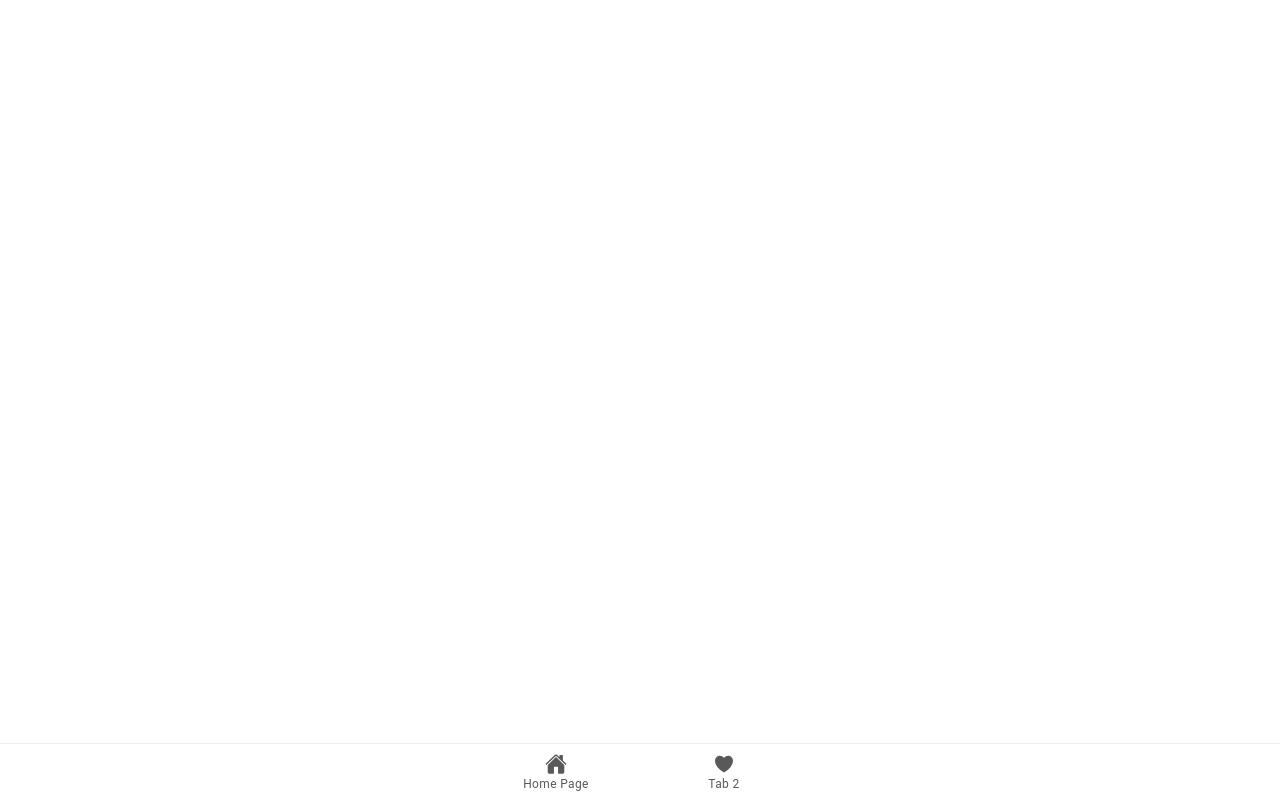
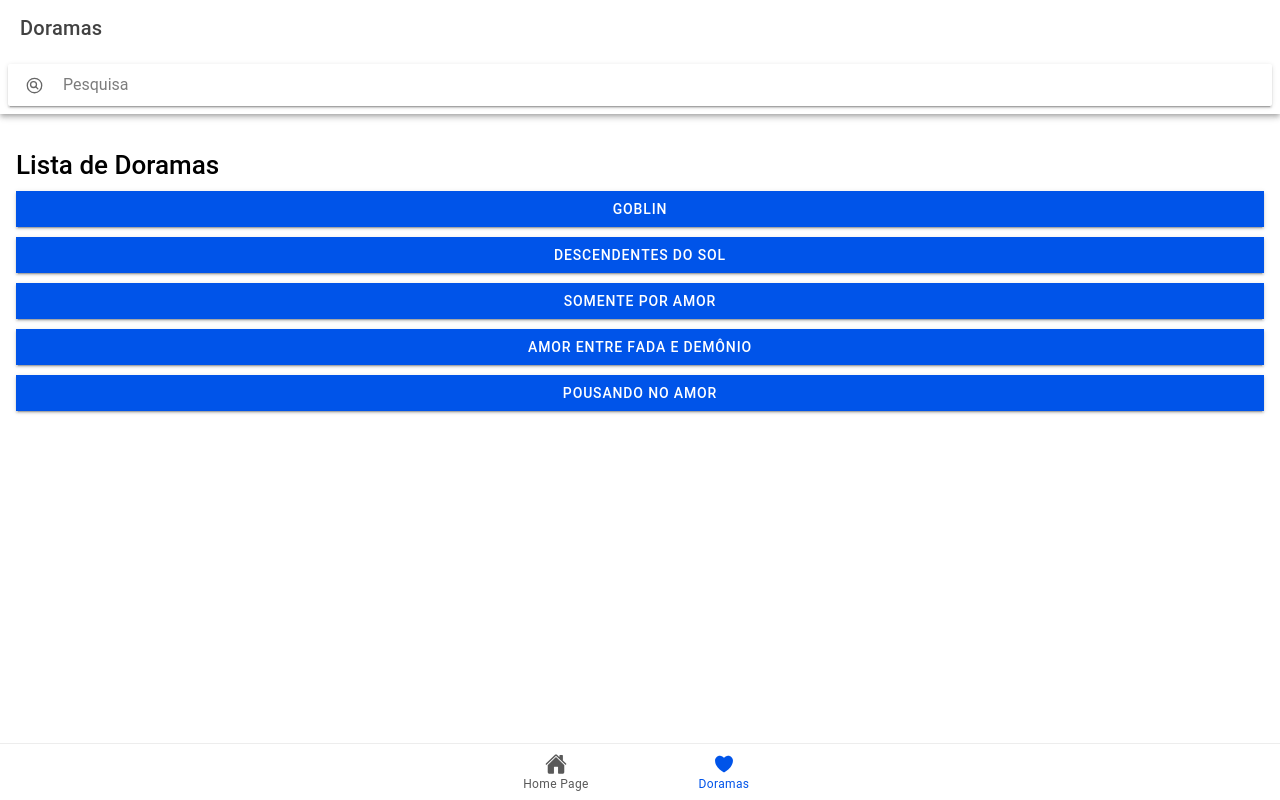
Before and after one commit to amanda-sato/ionic-frontend, a React (Vite) app: page /doramas in a window 1280 px wide. Built offline with nearby package versions, Linux system fonts and the light colour scheme.

Commit message:
feat: Melhora nomes e adiciona o search

```diff
--- a/src/App.tsx
+++ b/src/App.tsx
@@ -12,8 +12,8 @@ import {
 import { IonReactRouter } from '@ionic/react-router';
 import { car, heart, home } from 'ionicons/icons';
 import Tab1 from './pages/Tab1';
-import Tab2 from './pages/Tab2';
-import Tab3 from './pages/Tab3';
+import DoramaList from './pages/DoramaList';
+import DoramaDetail from './pages/DoramaDetail';
 
 /* Core CSS required for Ionic components to work properly */
 import '@ionic/react/css/core.css';
@@ -47,11 +47,11 @@ const App: React.FC = () => (
           <Route exact path="/tab1">
             <Tab1 />
           </Route>
-          <Route exact path="/tab2">
-            <Tab2 />
+          <Route exact path="/doramas">
+            <DoramaList />
           </Route>
-          <Route exact path="/tab2/tab3/:productId">
-            <Tab3 />
+          <Route exact path="/doramas/detail/:productId">
+            <DoramaDetail />
           </Route>
           <Route exact path="/">
             <Redirect to="/tab1" />
@@ -62,9 +62,9 @@ const App: React.FC = () => (
             <IonIcon aria-hidden="true" icon={home} />
             <IonLabel>Home Page</IonLabel>
           </IonTabButton>
-          <IonTabButton tab="tab2" href="/tab2">
+          <IonTabButton tab="doramas" href="/doramas">
             <IonIcon aria-hidden="true" icon={heart} />
-            <IonLabel>Tab 2</IonLabel>
+            <IonLabel>Doramas</IonLabel>
           </IonTabButton>
         </IonTabBar>
       </IonTabs>
--- a/src/pages/Tab3.tsx
+++ b/src/pages/DoramaDetail.tsx
@@ -2,7 +2,7 @@ import { useParams } from 'react-router-dom';
 import { IonBackButton, IonButtons, IonHeader, IonContent, IonToolbar, IonTitle, IonButton, IonPage } from '@ionic/react';
 import React from 'react';
 
-const Tab3: React.FC = () => {
+const DoramaDetail: React.FC = () => {
   const { productId } = useParams<{ productId: string }>();
 
   const products = [
@@ -68,7 +68,7 @@ const Tab3: React.FC = () => {
         />
         <h1>{product.name}</h1>
         <p>{product.description}</p>
-        <IonButton expand="full" routerLink="/tab2" style={{ marginTop: '20px' }}>
+        <IonButton expand="full" routerLink="/doramas" style={{ marginTop: '20px' }}>
           Voltar para Lista de Doramas
         </IonButton>
       </IonContent>
@@ -76,4 +76,4 @@ const Tab3: React.FC = () => {
   );
 };
 
-export default Tab3;
+export default DoramaDetail;
--- /dev/null
+++ b/src/pages/DoramaList.tsx
@@ -0,0 +1,78 @@
+import React, { useState } from 'react';
+import {
+  IonModal,
+  IonInput,
+  IonBackButton,
+  IonButtons,
+  IonHeader,
+  IonContent,
+  IonToolbar,
+  IonTitle,
+  IonButton,
+  IonSearchbar,
+  IonItem,
+  IonPage
+} from '@ionic/react';
+import { searchCircleOutline } from 'ionicons/icons';
+
+const DoramaList: React.FC = () => {
+  const [search, setSearch] = useState('');
+
+  const products = [
+    { id: 1, name: "Goblin" },
+    { id: 2, name: "Descendentes do Sol" },
+    { id: 3, name: "Somente por amor" },
+    { id: 4, name: "Amor entre Fada e Demônio" },
+    { id: 5, name: "Pousando no amor" },
+  ];
+
+  function handleSearchChange(ev: Event) {
+    let search = '';
+
+    const target = ev.target as HTMLIonSearchbarElement;
+    if (target) search = target.value!.toLowerCase();
+
+    setSearch(search);
+  }
+
+  function matchesSearch(product: any) {
+    return product.name.toLocaleLowerCase().includes(search.toLocaleLowerCase());
+  }
+
+  return (
+    <IonPage>
+      <IonHeader>
+        <IonToolbar>
+          <IonTitle>Doramas</IonTitle>
+        </IonToolbar>
+
+        <>
+        <IonSearchbar
+          searchIcon={searchCircleOutline}
+          placeholder="Pesquisa"
+          value={search}
+          onIonInput={handleSearchChange}
+        />
+      </>
+
+      </IonHeader>
+      <IonContent className="ion-padding">
+        <h1>Lista de Doramas</h1>
+        {products
+          .filter(matchesSearch)
+          .map(product => (
+            <IonButton
+              key={product.id}
+              expand="full"
+              style={{ margin: '10px 0' }}
+              routerLink={`/doramas/detail/${product.id}`}
+            >
+              {product.name}
+            </IonButton>
+          ))}
+      </IonContent>
+    </IonPage>
+  );
+};
+
+export default DoramaList;
--- a/src/pages/Tab2.tsx
+++ /dev/null
@@ -1,56 +0,0 @@
-import React from 'react';
-import {
-  IonModal,
-  IonInput,
-  IonBackButton,
-  IonButtons,
-  IonHeader,
-  IonContent,
-  IonToolbar,
-  IonTitle,
-  IonButton,
-  IonSearchbar,
-  IonItem,
-  IonPage
-} from '@ionic/react';
-import { searchCircleOutline } from 'ionicons/icons';
-
-const Tab2: React.FC = () => {
-  const products = [
-    { id: 1, name: "Goblin" },
-    { id: 2, name: "Descendentes do Sol" },
-    { id: 3, name: "Somente por amor" },
-    { id: 4, name: "Amor entre Fada e Demônio" },
-    { id: 5, name: "Pousando no amor" },
-  ];
-
-  return (
-    <IonPage>
-      <IonHeader>
-        <IonToolbar>
-          <IonTitle>Doramas</IonTitle>
-        </IonToolbar>
-
-        <>
-        <IonSearchbar searchIcon={searchCircleOutline} placeholder="Custom Search Icon"></IonSearchbar>
-      </>
-
-      </IonHeader>
-      <IonContent className="ion-padding">
-        <h1>Lista de Doramas</h1>
-        {products.map(product => (
-          <IonButton
-            key={product.id}
-            expand="full"
-            style={{ margin: '10px 0' }}
-            routerLink={`/tab2/tab3/${product.id}`}
-          >
-            {product.name}
-          </IonButton>
-        ))}
-      </IonContent>
-    </IonPage>
-  );
-};
-
-export default Tab2;
```
Also changed, not shown: src/pages/DoramaDetail.css (added), src/pages/DoramaList.css (added), src/pages/Tab2.css (deleted), src/pages/Tab3.css (deleted).
